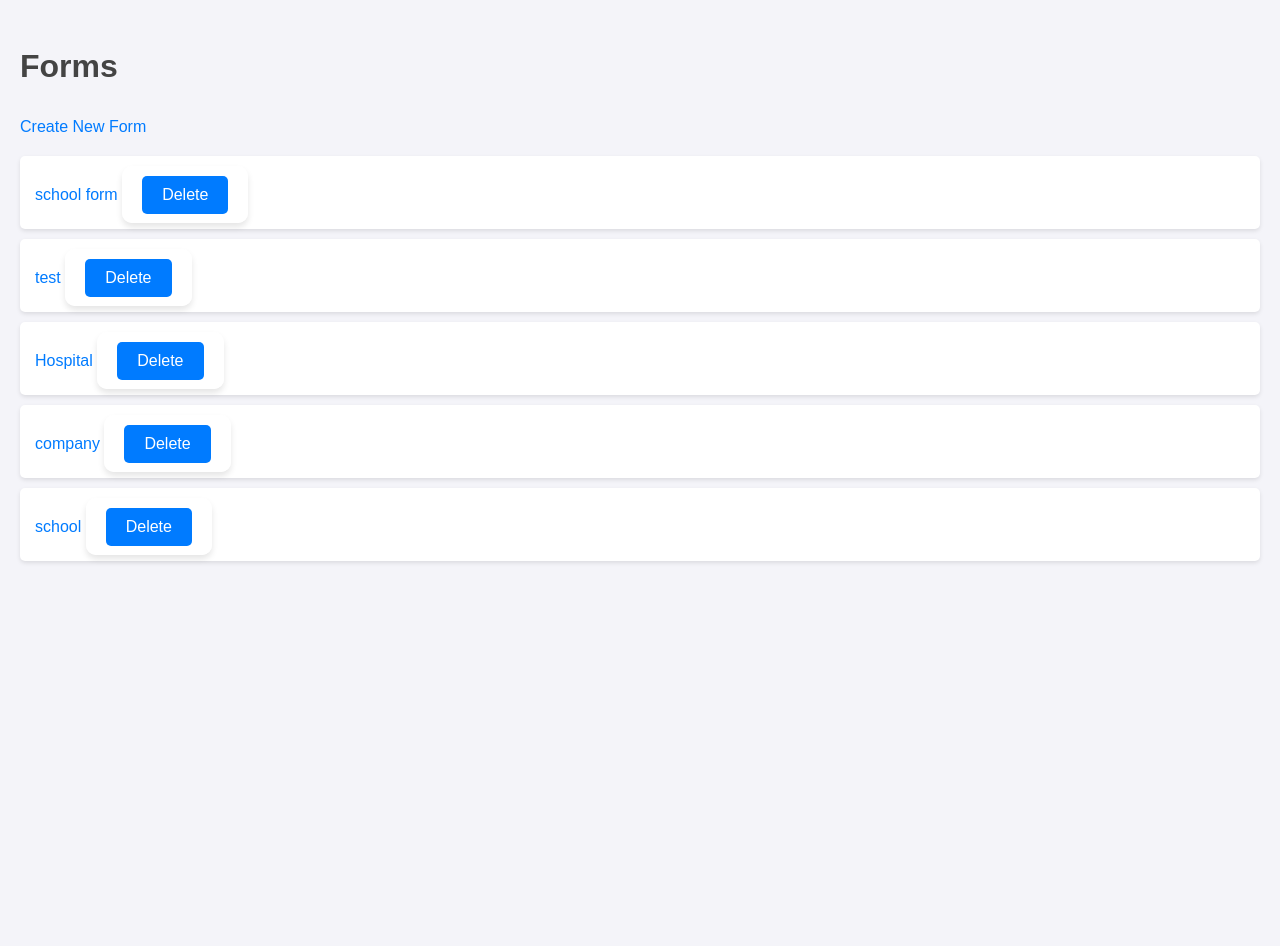
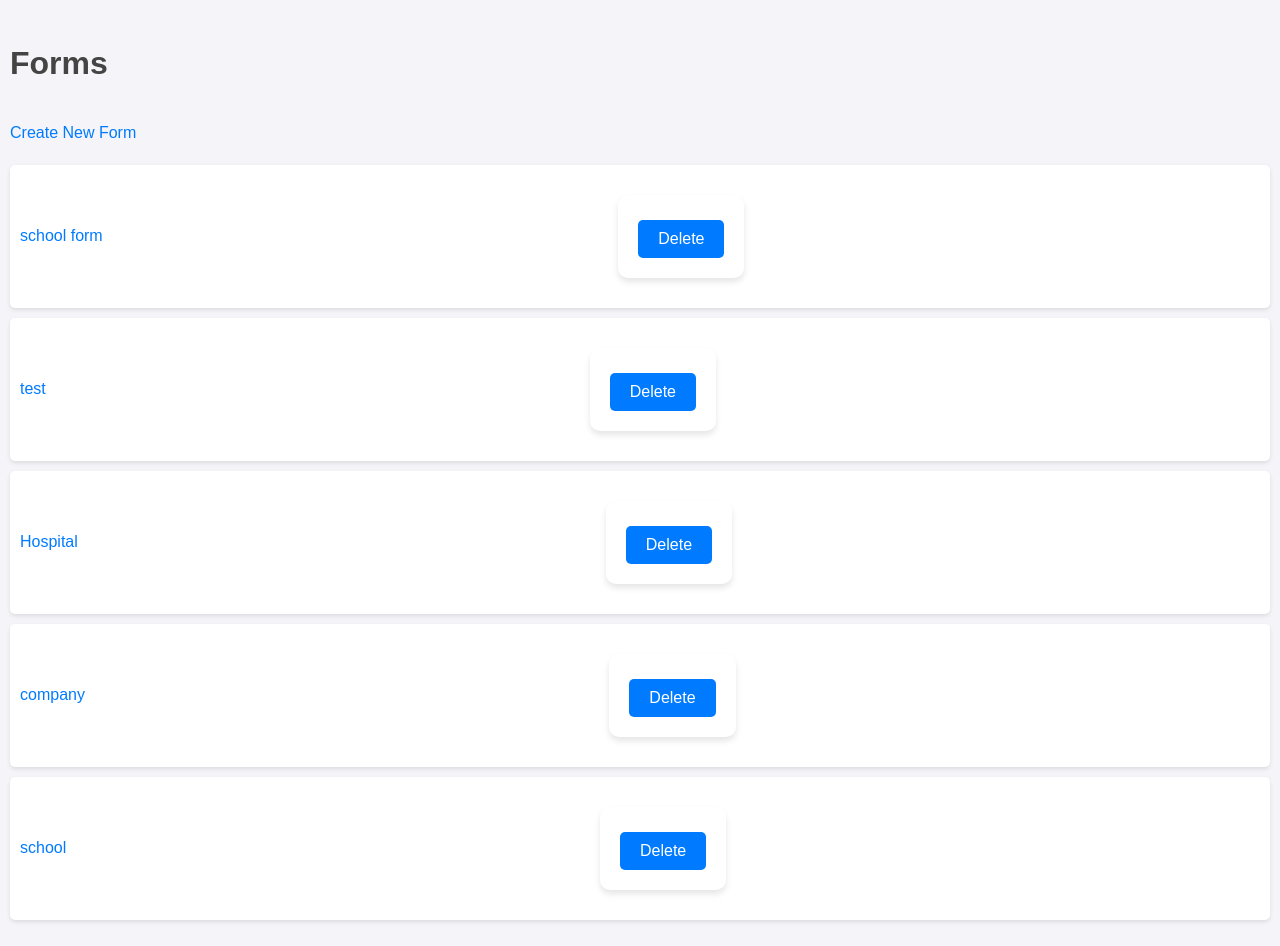
Before and after one commit to 22Ushak/Django-Form-Builder, a Django app: page / in a window 1280 px wide. Before the commit the page ends 563 px from the top, so only its background shows below. Run offline with Django 5.2, Linux system fonts and the light colour scheme; data comes from the database, SQL or seed files in the repository; both versions use the stored data as it was after the commit.

Commit message:
Updated with css

```diff
--- a/forms/static/forms/style.css
+++ b/forms/static/forms/style.css
@@ -25,8 +25,8 @@
     background-color: #f4f4f9;
     color: #333;
     margin: 0;
-    padding: 20px;
-    line-height: 1.6;
+    padding: 10px;
+    line-height: 2.0;
 }
 
 h1, h2 {
@@ -50,6 +50,7 @@
     border-radius: 5px;
     cursor: pointer;
     font-size: 16px;
+
 }
 
 button:hover, input[type="submit"]:hover, input[type="button"]:hover {
@@ -108,15 +109,25 @@
 ul {
     list-style-type: none;
     padding: 0;
+
+
 }
 
+
+
 ul li {
+    display: flex;
+    justify-content: space-between;
+    align-items: center;
     background: white;
     margin: 10px 0;
-    padding: 15px;
+    padding: 10px;
     border-radius: 5px;
     box-shadow: 0 2px 4px rgba(0, 0, 0, 0.1);
+    min-height: 60px;
+
 }
+
 
 /* / Response Styles / */
 .response {
--- a/forms/templates/forms/home.html
+++ b/forms/templates/forms/home.html
@@ -1,4 +1,4 @@
-<!DOCTYPE html>
+{% comment %} <!DOCTYPE html>
 <html>
 <head>
     <title>Form Builder</title>
@@ -20,4 +20,31 @@
         {% endfor %}
     </ul>
 </body>
+</html> {% endcomment %}
+
+
+<!DOCTYPE html>
+<html>
+<head>
+    <title>Form Builder</title>
+    {% load static %}
+    <link rel="stylesheet" href="{% static 'forms/style.css' %}">
+</head>
+<body>
+    <div class="container">
+        <h1>Forms</h1>
+        <a href="{% url 'create_form' %}" class="btn-create">Create New Form</a>
+        <ul class="form-list">
+            {% for form in forms %}
+                <li class="form-item">
+                    <a href="{% url 'view_form' form.id %}" class="form-title">{{ form.title }}</a>
+                    <form method="post" action="{% url 'delete_form' form.id %}" class="delete-form">
+                        {% csrf_token %}
+                        <button type="submit" class="btn-delete" onclick="return confirm('Are you sure you want to delete this form?')">Delete</button>
+                    </form>
+                </li>
+            {% endfor %}
+        </ul>
+    </div>
+</body>
 </html>
```
Also changed, not shown: forms/templates/forms/create_form.html (+5 -4 lines), db.sqlite3.
